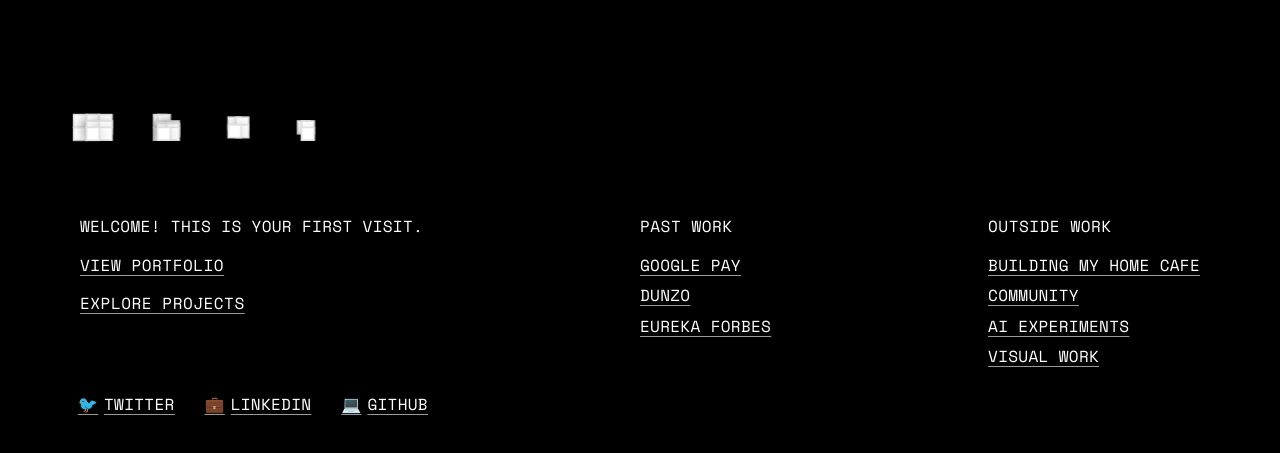
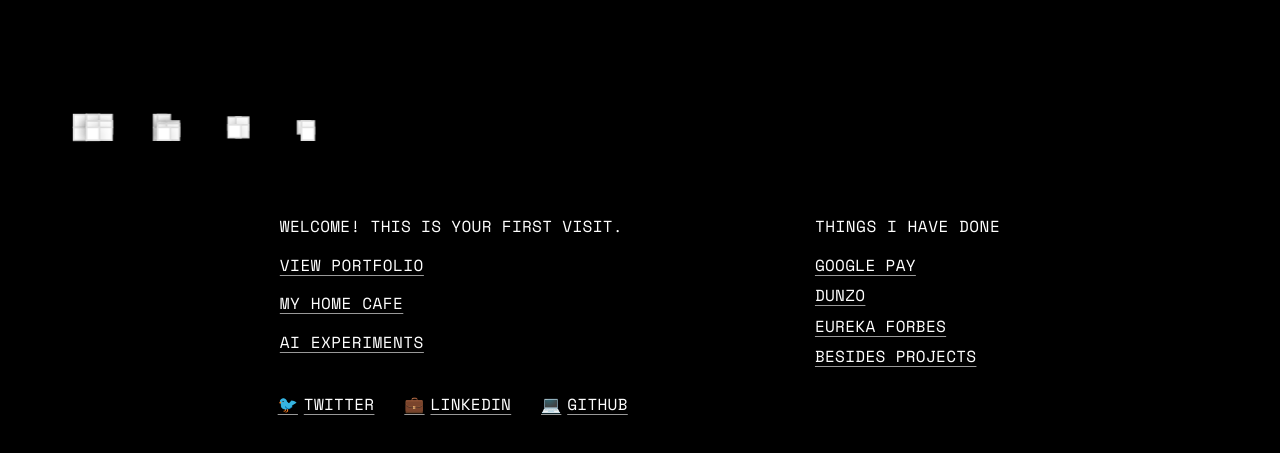
Before and after one commit to tejasvisoi/tejasvisoi.github.io, a plain HTML site: page index.html in a window 1280 px wide. Shown: the part 279-732 px from the top of the page. Drawn offline with nearby package versions, Linux system fonts and the light colour scheme; a web font is replaced by a local one.

Commit message:
Remove outside work section, update main links and past work title

```diff
--- a/index.html
+++ b/index.html
@@ -34,7 +34,8 @@
                         </div>
                         <div class="main-links">
                             <a href="portfolio.html" class="main-link">View Portfolio</a>
-                            <a href="explore.html" class="main-link">Explore Projects</a>
+                            <a href="#" class="main-link">My home cafe</a>
+                            <a href="#" class="main-link">AI experiments</a>
                         </div>
                         <div class="social-links">
                             <a href="https://twitter.com/tejasvisoi" class="social-link" target="_blank">
@@ -54,23 +55,12 @@
 
                     <div class="section">
                         <div class="past-work">
-                            <h3 class="past-work-title">Past Work</h3>
+                            <h3 class="past-work-title">Things I have done</h3>
                             <div class="past-work-links">
                                 <a href="googlepay.html" class="past-work-link">Google Pay</a>
                                 <a href="dunzo.html" class="past-work-link">Dunzo</a>
                                 <a href="eurekaforbes.html" class="past-work-link">Eureka Forbes</a>
-                            </div>
-                        </div>
-                    </div>
-
-                    <div class="section">
-                        <div class="outside-work">
-                            <h3 class="outside-work-title">Outside Work</h3>
-                            <div class="outside-work-links">
-                                <a href="#" class="outside-work-link">Building my home cafe</a>
-                                <a href="#" class="outside-work-link">Community</a>
-                                <a href="#" class="outside-work-link">AI experiments</a>
-                                <a href="#" class="outside-work-link">Visual work</a>
+                                <a href="#" class="past-work-link">Besides projects</a>
                             </div>
                         </div>
                     </div>
--- a/styles.css
+++ b/styles.css
@@ -164,8 +164,8 @@
 /* Grid Rows */
 .grid-row {
     display: flex;
-    gap: 8rem; /* Increased from 4rem to 8rem for more spacing */
-    justify-content: space-between; /* Changed from center to space-between to spread sections */
+    gap: 12rem; /* Increased gap since we now have only 2 sections */
+    justify-content: center; /* Changed back to center for better balance with 2 sections */
     align-items: flex-start;
     width: 100%;
     max-width: 1200px; /* Increased from 1000px to match title width */
```
